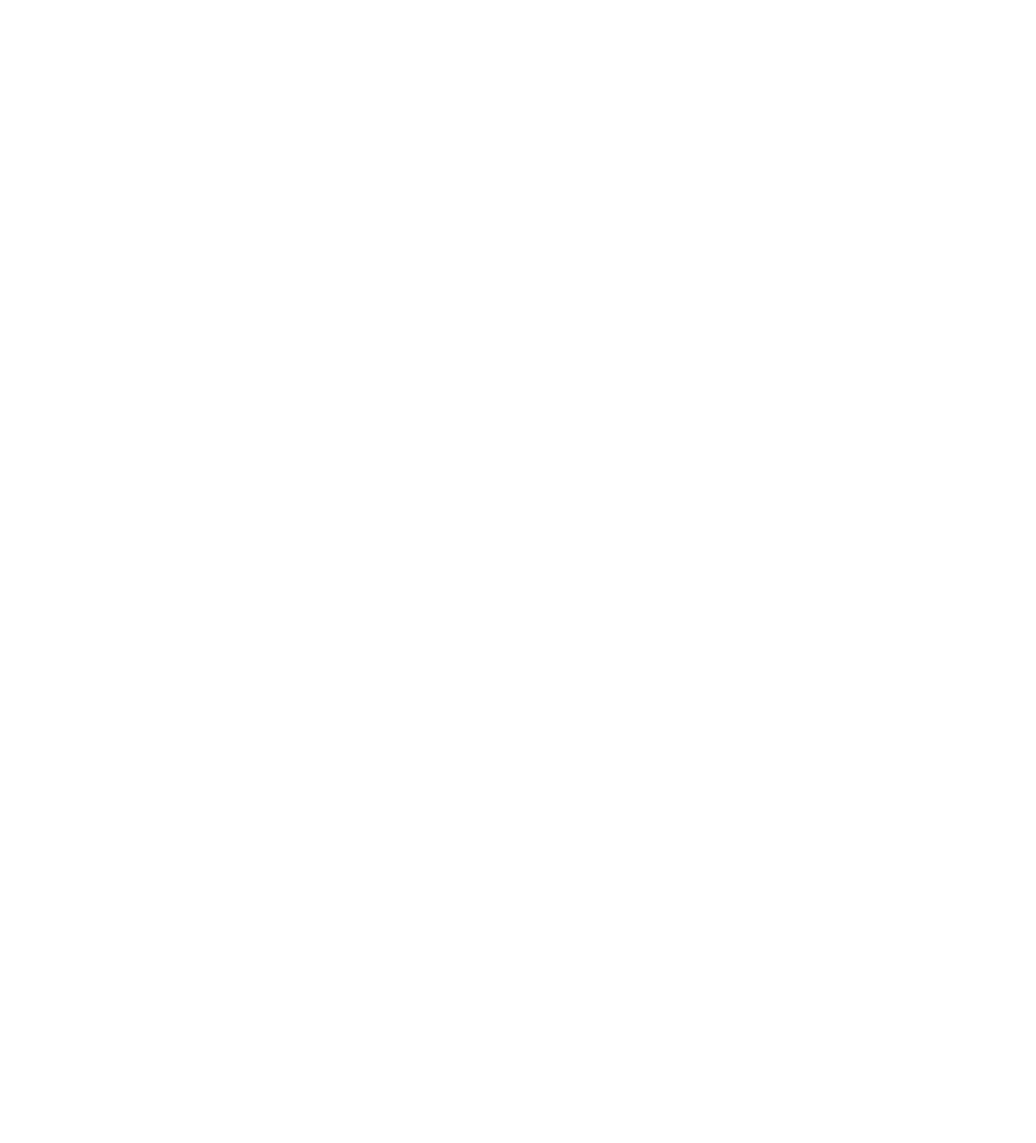
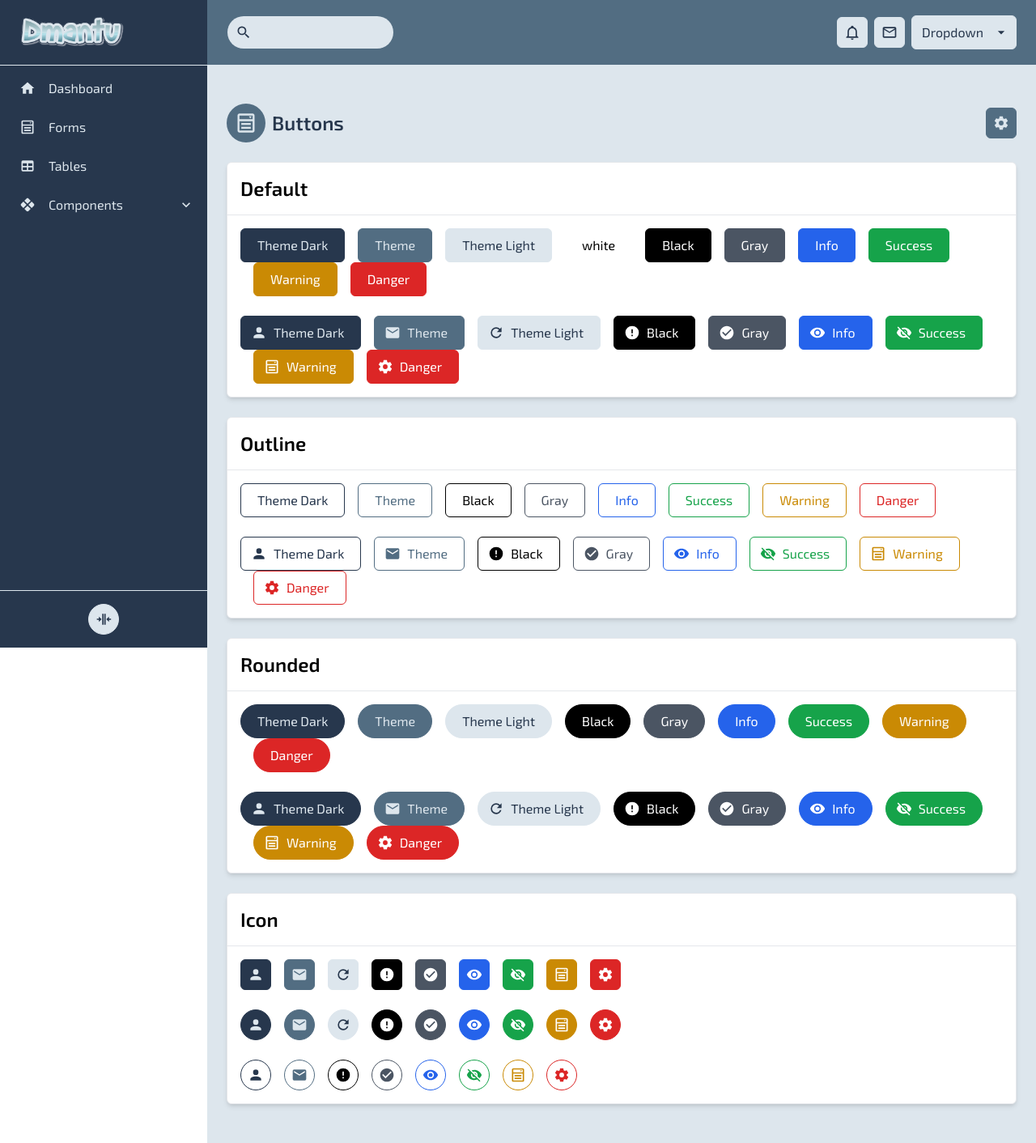
Before and after one commit to vishalkanani99/dmantu-admin, a Vue app: page /buttons in a window 1280 px wide. Before the commit this address had no page. Shown: the whole page at 81% size. Before the commit the page ends 800 px from the top, so only its background shows below. Built offline with nearby package versions, Linux system fonts and the light colour scheme.

Commit message:
added: buttons and colors

```diff
--- a/src/color.js
+++ b/src/color.js
@@ -1,5 +1,3 @@
-import { before } from "lodash";
-
 const background = {
   'theme-dark': 'bg-theme-900',
   'theme': 'bg-theme-600',
@@ -37,16 +35,16 @@ const background = {
   },
   hover: function(color, isLight = false) {
     let bg =  {
-      'theme-dark': isLight ? 'hover:bg-theme-900/[0.9]' : 'hover:bg-theme-900',
-      'theme': isLight ? 'hover:bg-theme-600/[0.9]' : 'hover:bg-theme-600',
-      'theme-light': isLight ? 'hover:bg-theme-100/[0.9]' : 'hover:bg-theme-100',
-      'white': isLight ? 'hover:bg-white/[0.9]' : 'hover:bg-white',
-      'black': isLight ? 'hover:bg-black/[0.9]' : 'hover:bg-black',
-      'gray': isLight ? 'hover:bg-gray-600/[0.9]' : 'hover:bg-gray-600',
-      'info': isLight ? 'hover:bg-blue-600/[0.9]' :'hover:bg-blue-600',
-      'success': isLight ? 'hover:bg-green-600/[0.9]' : 'hover:bg-green-600',
-      'warning': isLight ? 'hover:bg-yellow-600/[0.9]' : 'hover:bg-yellow-600',
-      'danger': isLight ? 'hover:bg-red-600/[0.9]' : 'hover:bg-red-600',
+      'theme-dark': isLight ? 'hover:bg-theme-700' : 'hover:bg-theme-900',
+      'theme': isLight ? 'hover:bg-theme-500' : 'hover:bg-theme-600',
+      'theme-light': isLight ? 'hover:bg-theme-50' : 'hover:bg-theme-100',
+      'white': isLight ? 'hover:bg-gray-100' : 'hover:bg-white',
+      'black': isLight ? 'hover:bg-slate-700' : 'hover:bg-black',
+      'gray': isLight ? 'hover:bg-gray-500' : 'hover:bg-gray-600',
+      'info': isLight ? 'hover:bg-blue-500' :'hover:bg-blue-600',
+      'success': isLight ? 'hover:bg-green-500' : 'hover:bg-green-600',
+      'warning': isLight ? 'hover:bg-yellow-500' : 'hover:bg-yellow-600',
+      'danger': isLight ? 'hover:bg-red-500' : 'hover:bg-red-600',
     }
     return bg[color];
   }
@@ -103,29 +101,29 @@ const border = {
 
 const ring = {
   focus: {
-    'theme-dark': 'focus:ring-theme-900',
-    'theme': 'focus:ring-theme-600',
-    'theme-light': 'focus:ring-theme-100',
-    'white': 'focus:ring-white',
-    'black': 'focus:ring-black',
-    'gray': 'focus:ring-gray-600',
-    'info': 'focus:ring-blue-600',
-    'success': 'focus:ring-green-600',
-    'warning': 'focus:ring-yellow-600',
-    'danger': 'focus:ring-red-600',
+    'theme-dark': 'focus:ring-theme-500',
+    'theme': 'focus:ring-theme-300',
+    'theme-light': 'focus:ring-theme-200',
+    'white': 'focus:ring-gray-100',
+    'black': 'focus:ring-slate-400',
+    'gray': 'focus:ring-gray-300',
+    'info': 'focus:ring-blue-300',
+    'success': 'focus:ring-green-300',
+    'warning': 'focus:ring-yellow-300',
+    'danger': 'focus:ring-red-300',
   },
   'peer-focus': {
-    'theme-dark': 'peer-focus:ring-theme-900/[0.5]',
-    'theme': 'peer-focus:ring-theme-600/[0.5]',
-    'theme-light': 'peer-focus:ring-theme-100/[0.5]',
-    'white': 'peer-focus:ring-white/[0.5]',
-    'black': 'peer-focus:ring-black/[0.5]',
-    'gray': 'peer-focus:ring-gray-600/[0.5]',
-    'info': 'peer-focus:ring-blue-600/[0.5]',
-    'success': 'peer-focus:ring-green-600/[0.5]',
-    'warning': 'peer-focus:ring-yellow-600/[0.5]',
-    'danger': 'peer-focus:ring-red-600/[0.5]',
-  }
+    'theme-dark': 'peer-focus:ring-theme-500',
+    'theme': 'peer-focus:ring-theme-300',
+    'theme-light': 'peer-focus:ring-theme-200',
+    'white': 'peer-focus:ring-gray-100',
+    'black': 'peer-focus:ring-slate-400',
+    'gray': 'peer-focus:ring-gray-300',
+    'info': 'peer-focus:ring-blue-300',
+    'success': 'peer-focus:ring-green-300',
+    'warning': 'peer-focus:ring-yellow-300',
+    'danger': 'peer-focus:ring-red-300',
+  },
 }
 
 const text = {
@@ -190,7 +188,7 @@ const getDefaultTextStyle = (color = 'theme') => {
   }
 }
 
-const getButtonStyle = (color = 'theme', isOutline = false, borderWidth = 'border', ringWidth ='focus:ring-1') => {
+const getButtonStyle = (color = 'theme', isOutline = false, borderWidth = 'border', ringWidth ='focus:ring') => {
 
   let defaultTextStyle = getDefaultTextStyle(color);
 
--- a/src/components/Button.vue
+++ b/src/components/Button.vue
@@ -41,7 +41,7 @@ import { getButtonStyle } from '../color.js';
       'flex items-center',
       'focus:outline-none',
       'select-none',
-      'p-2',
+      props.label ? 'px-3 py-2' : 'p-2',
       props.rounded ? 'rounded-full' : 'rounded-md',
       getButtonStyle(props.color, props.outline),
     ];
--- a/src/components/form/Field.vue
+++ b/src/components/form/Field.vue
@@ -155,7 +155,7 @@
     }
 
     return [
-      'w-full border-0 focus:ring-2',
+      'w-full border-0 focus:ring',
       style,
       padding,
       ...colors.value.inner,
--- a/src/menu.js
+++ b/src/menu.js
@@ -2,9 +2,8 @@ import {
   mdiHome,
   mdiRhombusSplit,
   mdiTable,
-  mdiCartOutline,
-  mdiFileDocumentMultipleOutline,
   mdiFormSelect,
+  mdiButtonCursor,
 } from '@mdi/js';
 
 const menu = [
@@ -12,16 +11,6 @@ const menu = [
     label: 'Dashboard',
     to: '/',
     iconPath: mdiHome,
-  },
-  {
-    label: 'Components',
-    to: '/components',
-    iconPath: mdiRhombusSplit,
-  },
-  {
-    label: 'eCommerce',
-    to: '/ecommerce',
-    iconPath: mdiCartOutline,
   },
   {
     label: 'Forms',
@@ -34,19 +23,14 @@ const menu = [
     iconPath: mdiTable,
   },
   {
-    label: 'Pages',
+    label: 'Components',
     to: '',
-    iconPath: mdiFileDocumentMultipleOutline,
+    iconPath: mdiRhombusSplit,
     items: [
       {
-        label: 'Dashboard',
-        to: '/',
-        iconPath: mdiHome,
-      },
-      {
-        label: 'Components',
-        to: '/components',
-        iconPath: mdiRhombusSplit,
+        label: 'Buttons',
+        to: '/buttons',
+        iconPath: mdiButtonCursor,
       },
     ]
   }
--- /dev/null
+++ b/src/pages/buttons.vue
@@ -0,0 +1,135 @@
+<script setup>
+import { reactive, ref, shallowRef } from 'vue';
+import {
+  mdiFormSelect,
+  mdiCog,
+  mdiAccount,
+  mdiEmail,
+  mdiRefresh,
+  mdiAlertCircle,
+  mdiCheckCircle,
+  mdiEye,
+  mdiEyeOff,
+} from '@mdi/js';
+import LayoutAuthenticated from '../layouts/LayoutAuthenticated.vue';
+import Section from '../components/section/Section.vue';
+import Card from '../components/card/Card.vue';
+import Button from '../components/Button.vue';
+
+</script>
+<template>
+  <LayoutAuthenticated>
+    <Section
+      title="Buttons"
+      :iconPath="mdiFormSelect"
+      :btnIconPath="mdiCog"
+      btnColor="theme"
+    >
+      <Card title="Default" noFooter>
+        <div class="flex items-center flex-wrap space-x-4 mb-6">
+          <Button color="theme-dark" label="Theme Dark"></Button>
+          <Button color="theme" label="Theme"></Button>
+          <Button color="theme-light" label="Theme Light"></Button>
+          <Button color="white" label="white"></Button>
+          <Button color="black" label="Black"></Button>
+          <Button color="gray" label="Gray"></Button>
+          <Button color="info" label="Info"></Button>
+          <Button color="success" label="Success"></Button>
+          <Button color="warning" label="Warning"></Button>
+          <Button color="danger" label="Danger"></Button>
+        </div>
+        <div class="flex items-center flex-wrap space-x-4">
+          <Button color="theme-dark" label="Theme Dark" :iconPath="mdiAccount"></Button>
+          <Button color="theme" label="Theme" :iconPath="mdiEmail"></Button>
+          <Button color="theme-light" label="Theme Light" :iconPath="mdiRefresh"></Button>
+          <Button color="black" label="Black" :iconPath="mdiAlertCircle"></Button>
+          <Button color="gray" label="Gray" :iconPath="mdiCheckCircle"></Button>
+          <Button color="info" label="Info" :iconPath="mdiEye"></Button>
+          <Button color="success" label="Success" :iconPath="mdiEyeOff"></Button>
+          <Button color="warning" label="Warning" :iconPath="mdiFormSelect"></Button>
+          <Button color="danger" label="Danger" :iconPath="mdiCog"></Button>
+        </div>
+      </Card>
+      <Card title="Outline" noFooter>
+        <div class="flex items-center flex-wrap space-x-4 mb-6">
+          <Button color="theme-dark" label="Theme Dark" outline></Button>
+          <Button color="theme" label="Theme" outline></Button>
+          <Button color="black" label="Black" outline></Button>
+          <Button color="gray" label="Gray" outline></Button>
+          <Button color="info" label="Info" outline></Button>
+          <Button color="success" label="Success" outline></Button>
+          <Button color="warning" label="Warning" outline></Button>
+          <Button color="danger" label="Danger" outline></Button>
+        </div>
+        <div class="flex items-center flex-wrap space-x-4">
+          <Button color="theme-dark" label="Theme Dark" :iconPath="mdiAccount" outline></Button>
+          <Button color="theme" label="Theme" :iconPath="mdiEmail" outline></Button>
+          <Button color="black" label="Black" :iconPath="mdiAlertCircle" outline></Button>
+          <Button color="gray" label="Gray" :iconPath="mdiCheckCircle" outline></Button>
+          <Button color="info" label="Info" :iconPath="mdiEye" outline></Button>
+          <Button color="success" label="Success" :iconPath="mdiEyeOff" outline></Button>
+          <Button color="warning" label="Warning" :iconPath="mdiFormSelect" outline></Button>
+          <Button color="danger" label="Danger" :iconPath="mdiCog" outline></Button>
+        </div>
+      </Card>
+      <Card title="Rounded" noFooter>
+        <div class="flex items-center flex-wrap space-x-4 mb-6">
+          <Button color="theme-dark" label="Theme Dark" rounded></Button>
+          <Button color="theme" label="Theme" rounded></Button>
+          <Button color="theme-light" label="Theme Light" rounded></Button>
+          <Button color="black" label="Black" rounded></Button>
+          <Button color="gray" label="Gray" rounded></Button>
+          <Button color="info" label="Info" rounded></Button>
+          <Button color="success" label="Success" rounded></Button>
+          <Button color="warning" label="Warning" rounded></Button>
+          <Button color="danger" label="Danger" rounded></Button>
+        </div>
+        <div class="flex items-center flex-wrap space-x-4">
+          <Button color="theme-dark" label="Theme Dark" :iconPath="mdiAccount" rounded></Button>
+          <Button color="theme" label="Theme" :iconPath="mdiEmail" rounded></Button>
+          <Button color="theme-light" label="Theme Light" :iconPath="mdiRefresh" rounded></Button>
+          <Button color="black" label="Black" :iconPath="mdiAlertCircle" rounded></Button>
+          <Button color="gray" label="Gray" :iconPath="mdiCheckCircle" rounded></Button>
+          <Button color="info" label="Info" :iconPath="mdiEye" rounded></Button>
+          <Button color="success" label="Success" :iconPath="mdiEyeOff" rounded></Button>
+          <Button color="warning" label="Warning" :iconPath="mdiFormSelect" rounded></Button>
+          <Button color="danger" label="Danger" :iconPath="mdiCog" rounded></Button>
+        </div>
+      </Card>
+      <Card title="Icon" noFooter>
+        <div class="flex items-center flex-wrap space-x-4 mb-6">
+          <Button color="theme-dark" :iconPath="mdiAccount"></Button>
+          <Button color="theme" :iconPath="mdiEmail"></Button>
+          <Button color="theme-light" :iconPath="mdiRefresh"></Button>
+          <Button color="black" :iconPath="mdiAlertCircle"></Button>
+          <Button color="gray" :iconPath="mdiCheckCircle"></Button>
+          <Button color="info" :iconPath="mdiEye"></Button>
+          <Button color="success" :iconPath="mdiEyeOff"></Button>
+          <Button color="warning" :iconPath="mdiFormSelect"></Button>
+          <Button color="danger" :iconPath="mdiCog"></Button>
+        </div>
+        <div class="flex items-center flex-wrap space-x-4 mb-6">
+          <Button color="theme-dark" :iconPath="mdiAccount" rounded></Button>
+          <Button color="theme" :iconPath="mdiEmail" rounded></Button>
+          <Button color="theme-light" :iconPath="mdiRefresh" rounded></Button>
+          <Button color="black" :iconPath="mdiAlertCircle" rounded></Button>
+          <Button color="gray" :iconPath="mdiCheckCircle" rounded></Button>
+          <Button color="info" :iconPath="mdiEye" rounded></Button>
+          <Button color="success" :iconPath="mdiEyeOff" rounded></Button>
+          <Button color="warning" :iconPath="mdiFormSelect" rounded></Button>
+          <Button color="danger" :iconPath="mdiCog" rounded></Button>
+        </div>
+        <div class="flex items-center flex-wrap space-x-4">
+          <Button color="theme-dark" :iconPath="mdiAccount" rounded outline></Button>
+          <Button color="theme" :iconPath="mdiEmail" rounded outline></Button>
+          <Button color="black" :iconPath="mdiAlertCircle" rounded outline></Button>
+          <Button color="gray" :iconPath="mdiCheckCircle" rounded outline></Button>
+          <Button color="info" :iconPath="mdiEye" rounded outline></Button>
+          <Button color="success" :iconPath="mdiEyeOff" rounded outline></Button>
+          <Button color="warning" :iconPath="mdiFormSelect" rounded outline></Button>
+          <Button color="danger" :iconPath="mdiCog" rounded outline></Button>
+        </div>
+      </Card>
+    </Section>
+  </LayoutAuthenticated>
+</template>
--- a/src/routes.js
+++ b/src/routes.js
@@ -1,21 +1,12 @@
 import Dashboard from './pages/dashboard.vue'
 import Forms from './pages/forms.vue'
 import Tables from './pages/tables.vue'
+import Buttons from './pages/buttons.vue'
 
 export const routes = [
   {
     name: 'Dashboard',
     path: '/',
-    component: Dashboard,
-  },
-  {
-    name: 'Components',
-    path: '/components',
-    component: Dashboard,
-  },
-  {
-    name: 'eCommerce',
-    path: '/ecommerce',
     component: Dashboard,
   },
   {
@@ -29,8 +20,8 @@ export const routes = [
     component: Tables,
   },
   {
-    name: 'Pages',
-    path: '/pages',
-    component: Dashboard,
+    name: 'Buttons',
+    path: '/buttons',
+    component: Buttons,
   },
 ];
--- a/tailwind.config.js
+++ b/tailwind.config.js
@@ -9,9 +9,15 @@ export default {
     extend: {
       colors: {
         'theme-900': '#27374D',
+        'theme-800': '#334866',
+        'theme-700': '#455c6e',
         'theme-600': '#526D82',
-        'theme-300': '#9DB2BF',
+        'theme-500': '#62839d',
+        'theme-400': '#829cb0',
+        'theme-300': '#a1b5c4',
+        'theme-200': '#bccedc',
         'theme-100': '#DDE6ED',
+        'theme-50' : '#eef3f6',
       },
       screens: {
         'xs': '360px',
```
